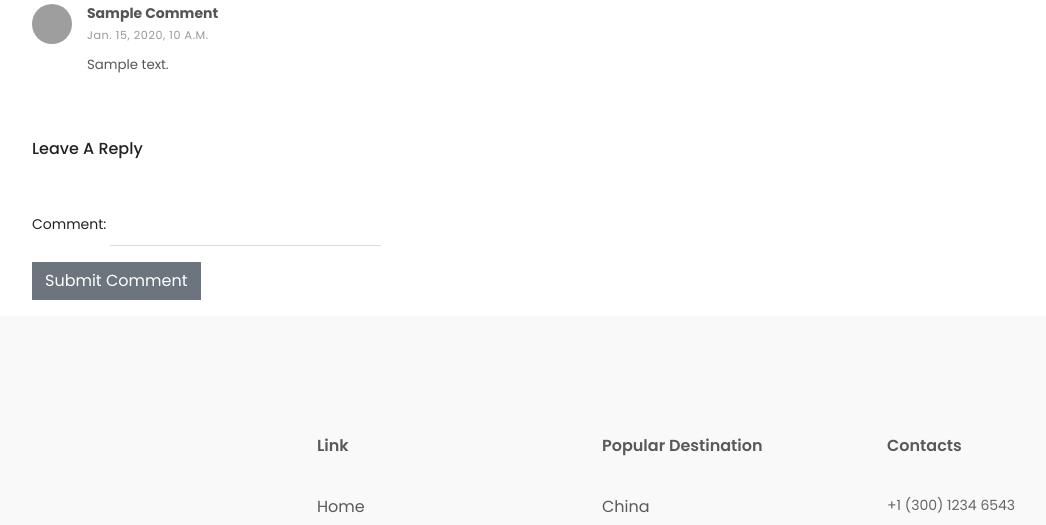
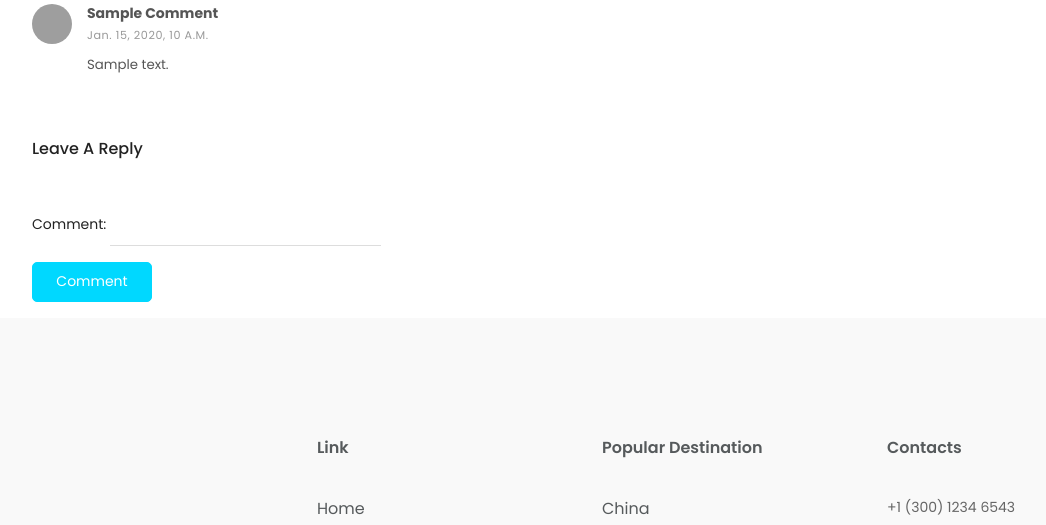
Before and after one commit to Tushar1337/TravelIn, a Django app: page /blog/1 in a window 1280 px wide. Shown: the part 1781-2306 px from the top of the page, without its empty margins (53-1099 px from the left). Run offline with Django 3.2, Linux system fonts and the light colour scheme; a user stored in the database is signed in; tables that the repository leaves empty hold one stand-in row (values such as "Sample post"); grey boxes marked "Sample" are stand-in pictures; some libraries are stand-ins or nearby versions; grey boxes are pictures that could not be loaded.

Commit message:
Fixed a bug in comment section

```diff
--- a/travel/templates/post.html
+++ b/travel/templates/post.html
@@ -216,7 +216,7 @@
                         {{form.comments}}
                       </div>
                       <div class="form-group col-md-12">
-                        <button type="submit" class="btn btn-secondary">Submit Comment</button>
+                        <button type="submit" class="book-btn">Comment</button>
                       </div>
                     </div>
                   </form>
```
